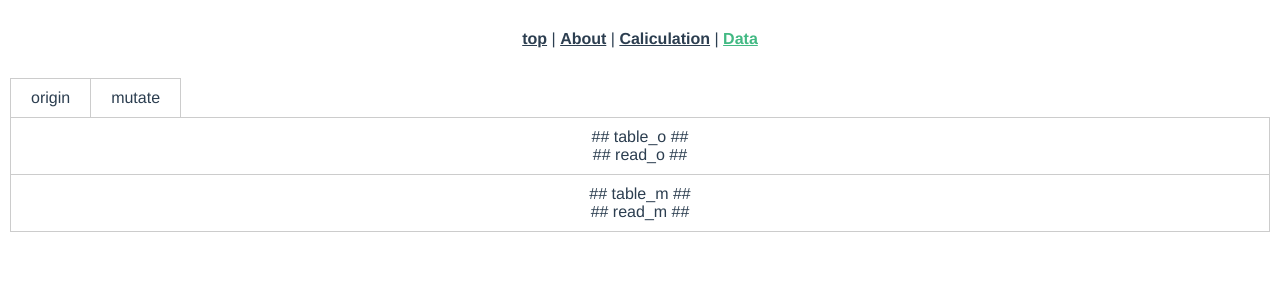
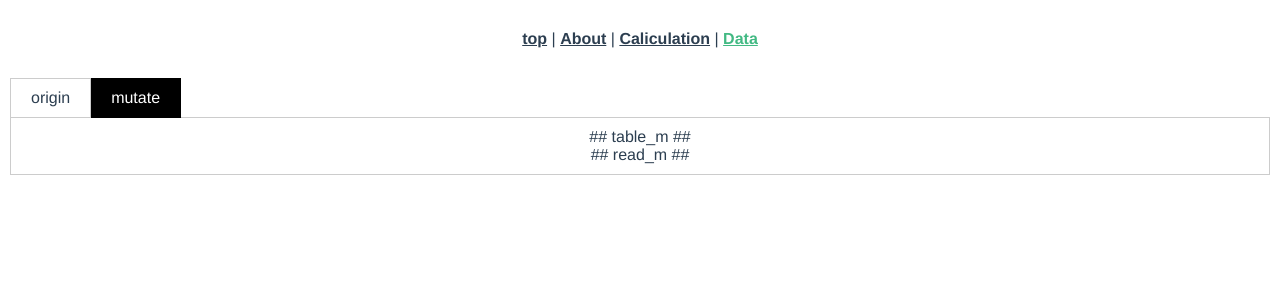
Before and after one commit to WaiEnu/dsUI, a Vue app: page /result in a window 1280 px wide. Both pictures are taken after a click on the item "mutate". Shown: the top 300 px of the page. Built offline with nearby package versions, Linux system fonts and the light colour scheme.

Commit message:
20.03.03 タブ機能

```diff
--- a/src/components/Formparts.vue
+++ b/src/components/Formparts.vue
@@ -3,8 +3,8 @@
     <div class="formset">
       <form id="generate">
         <div class="fieldset">
-          <label class="field_input" for="length">塩基長：<input name="length" id="length" type="number" step="100" min="100" max="10000" v-model.number="length"></label>
-          <label class="field_input" for="locate">変異導入箇所：<input name="locate" id="locate" type="range" value="1" step="1" min="1" v-bind:max="length">{{ length }}</label>
+          <label class="field_input" for="length">塩基長：<input name="length" id="length" type="number" step="100" min="100" max="10000" v-model.number="align"></label>
+          <label class="field_input" for="locate">変異導入箇所：<input name="locate" id="locate" type="number" value="1" step="1" min="1" v-bind:max="align"></label>
           <label class="field_input" for="iteration">配列本数：<input name="iteration" id="number" type="number" value="1000" step="1" min="1" max="10000"></label>
           <label class="field_input" for="base">導入変異：<select name="base" id="base">
             <option value="1">A挿入</option>
@@ -21,20 +21,12 @@
 </template>
 
 <script>
-import { mapGetters } from 'vuex'
-import { mapActions } from 'vuex'
 export default {
   name: 'Formparts',
   data: function(){
     return {
-      length: this.$store.state.length,
+      align: this.$store.state.length,
     }
   },
-  computed: {
-    ...mapGetters(['getLength'])
-  },
-  methods: {
-    ...mapActions(['setLength'])
-  }
 }
 </script>
--- a/src/components/Resultview.vue
+++ b/src/components/Resultview.vue
@@ -2,14 +2,17 @@
   <div class="resultview">
     <div class="vue">
       <ul class="tabs">
-        <li class="nav-item global origin">
-          origin
-        </li>
-        <li class="nav-item global mutate">
-          mutate
+        <li class="nav-item global"
+          :id="icon.id"
+          :class="{ active: activePageName === icon.text}"
+          v-for="icon in icons"
+          v-bind:key="icon.id + icon.text"
+          v-bind:data-icon-text="icon.text"
+          v-on:click.stop="setActivePageName($event)">
+          {{ icon.text }}
         </li>
       </ul>
-      <div class="contents">
+      <div class="contents" v-if="activePageName == 'origin'">
         <div id="table_origin">
           ## table_o ##
         </div>
@@ -17,7 +20,7 @@
           ## read_o ##
         </div>
       </div>
-      <div class="contents">
+      <div class="contents" v-else-if="activePageName == 'mutate'">
         <div id="table_mutate">
           ## table_m ##
         </div>
@@ -30,7 +33,11 @@
 </template>
 
 <script>
+import { mapGetters } from 'vuex'
+import { mapActions } from 'vuex'
 export default {
   name: 'Resultview',
+  computed: mapGetters(['icons','activePageName']),
+  methods: mapActions(['setActivePageName'])
 }
 </script>
--- a/src/store/index.js
+++ b/src/store/index.js
@@ -6,21 +6,35 @@ Vue.use(Vuex)
 export default new Vuex.Store({
   state: {
     length:'100',
+    activePageName: 'origin',
+    icons: [
+      {
+        id: 'origin',
+        text: 'origin'
+      },
+      {
+        id: 'mutate',
+        text: 'mutate'
+      },
+    ],
   },
   getters: {
-    getLength(state){
-      return state.length
+    activePageName(state){
+      return state.activePageName
+    },
+    icons(state){
+      return state.icons
     }
   },
   mutations: {
-    setLength(state,payload){
-      state.length = payload.length
+    setActivePageName(state,payload) {
+      state.activePageName = payload
     }
   },
   actions: {
-    setLength({ commit }){
-      commit('setLength')
-    },
+    setActivePageName({ commit },e) {
+      commit('setActivePageName',e.currentTarget.getAttribute('data-icon-text'))
+    }
   },
   modules: {
   }
```
Also changed, not shown: 13 other files (tests, documents, lock files or other folders).
